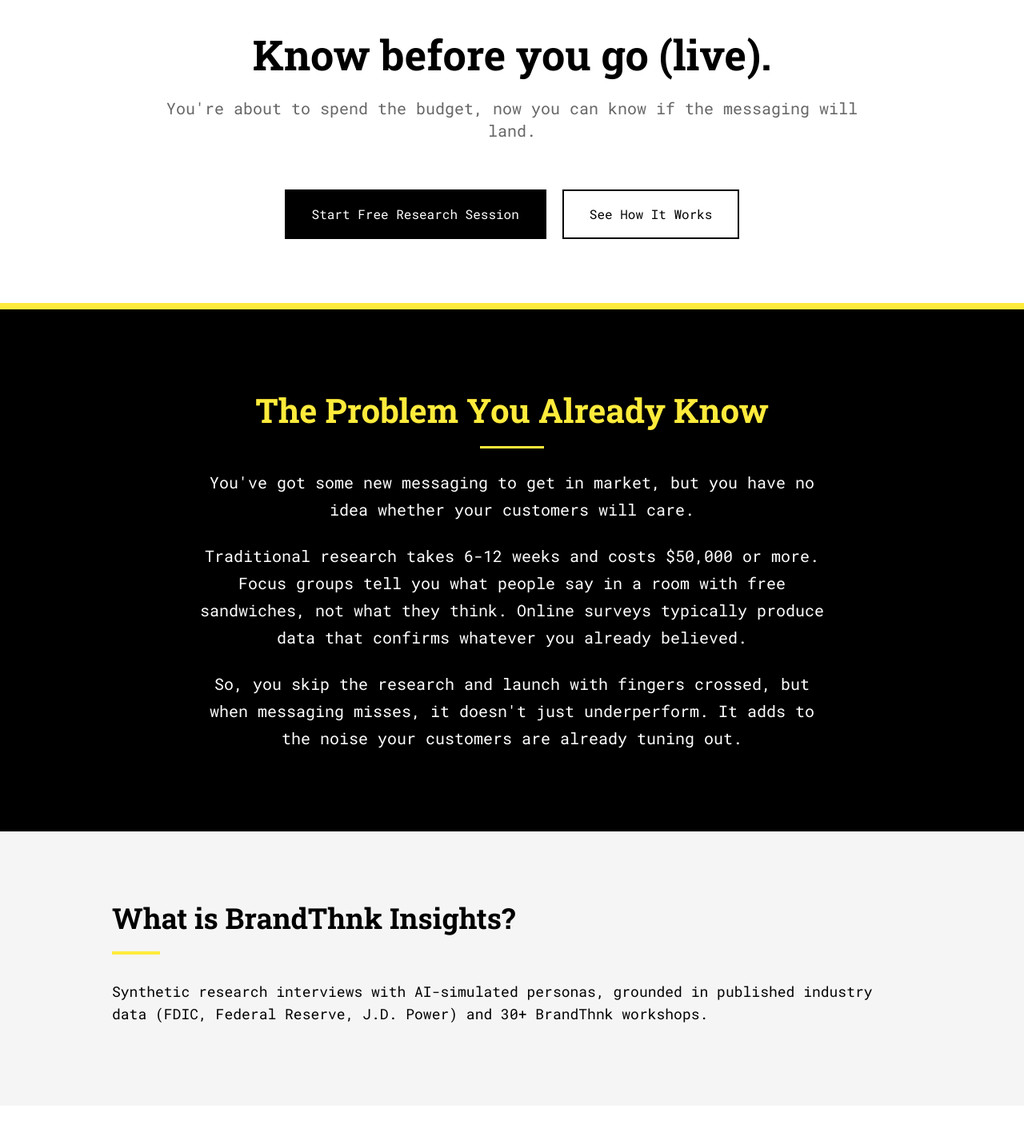
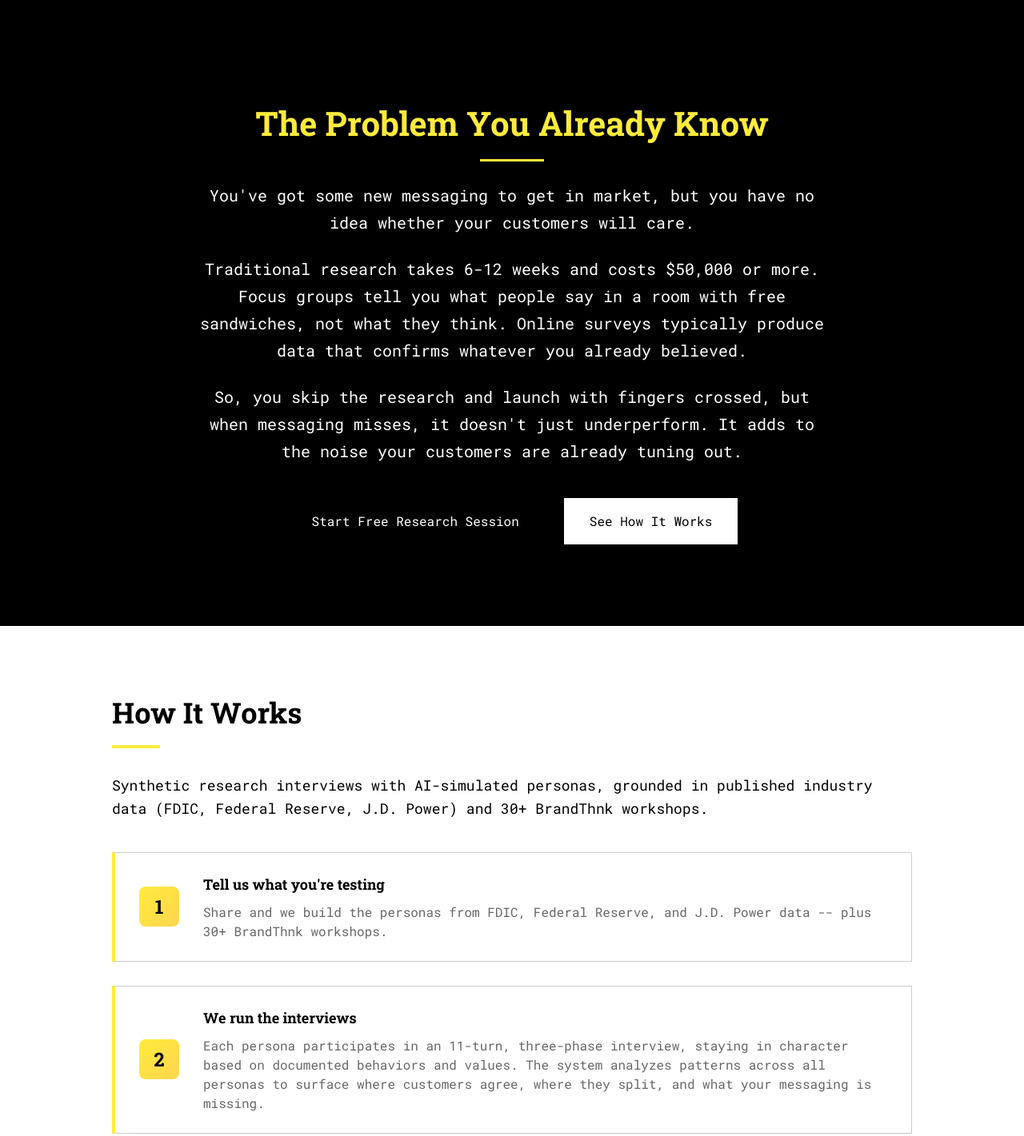
Before and after one commit to brand-thnk/brandthnk-website, a plain HTML site: page insights/index.html in a window 1280 px wide. Shown: the part 100-1521 px from the top of the page at 80% size. Drawn offline with Linux system fonts and the light colour scheme.

Commit message:
Restructure insights landing page layout and content
- Remove hero section, start with The Problem You Already Know
- Move CTA buttons after problem statement for better flow
- Remove What is BrandThnk Insights section, move description to How It Works
- Remove 'Get research results in minutes instead of months' line
- Update bottom CTA to 'Start Free Research Session'
- Adjust problem section padding as new opening section
- Fix alignment consistency across page sections

```diff
--- a/insights/index.html
+++ b/insights/index.html
@@ -195,8 +195,9 @@
   .problem-section {
     background: var(--black);
     color: var(--white);
-    padding: 100px 60px;
+    padding: 140px 60px 100px;
     position: relative;
+    margin-top: 80px;
   }
 
   .problem-section::before {
@@ -432,20 +433,8 @@
 </nav>
 
 
-<!-- HERO -->
-<div class="hero">
-  <div class="hero-content">
-    <h1>Know before you go (live).</h1>
-    <p>You're about to spend the budget, now you can know if the messaging will land.</p>
-    <div class="hero-cta">
-      <a href="/insights/run" class="btn btn-primary">Start Free Research Session</a>
-      <a href="#learn-more" class="btn btn-secondary">See How It Works</a>
-    </div>
-  </div>
-</div>
-
-<!-- THE PROBLEM - DISTINCT SECTION -->
-<section class="problem-section" id="learn-more">
+<!-- THE PROBLEM - FIRST SECTION -->
+<section class="problem-section">
   <div class="problem-container">
     <div class="problem-content">
       <h2 class="problem-title">The Problem You Already Know</h2>
@@ -454,24 +443,22 @@
         <p>Traditional research takes 6-12 weeks and costs $50,000 or more. Focus groups tell you what people say in a room with free sandwiches, not what they think. Online surveys typically produce data that confirms whatever you already believed.</p>
         <p>So, you skip the research and launch with fingers crossed, but when messaging misses, it doesn't just underperform. It adds to the noise your customers are already tuning out.</p>
       </div>
+      <div class="hero-cta" style="margin-top: 40px; justify-content: center;">
+        <a href="/insights/run" class="btn btn-primary">Start Free Research Session</a>
+        <a href="#how-it-works" class="btn btn-secondary">See How It Works</a>
+      </div>
     </div>
   </div>
 </section>
 
-<!-- THE SOLUTION -->
-<section class="section section-alt">
-  <div class="container">
-    <h2 class="section-title">What is BrandThnk Insights?</h2>
-    <div class="section-content">
-      <p>Synthetic research interviews with AI-simulated personas, grounded in published industry data (FDIC, Federal Reserve, J.D. Power) and 30+ BrandThnk workshops.</p>
-    </div>
-  </div>
-</section>
 
 <!-- HOW IT WORKS -->
 <section class="section" id="how-it-works">
   <div class="container">
     <h2 class="section-title">How It Works</h2>
+    <div class="section-content" style="margin-bottom: 40px;">
+      <p>Synthetic research interviews with AI-simulated personas, grounded in published industry data (FDIC, Federal Reserve, J.D. Power) and 30+ BrandThnk workshops.</p>
+    </div>
     <div class="process-flow">
       <div class="flow-step">
         <div class="flow-icon">1</div>
@@ -507,8 +494,7 @@
 <section class="section section-alt">
   <div class="container" style="text-align: center;">
     <h2 class="section-title">Ready to test your ideas?</h2>
-    <p style="font-size: 20px; margin-bottom: 30px; color: var(--gray);">Get research results in minutes instead of months.</p>
-    <a href="/insights/run" class="btn btn-primary">Run A Free Session</a>
+    <a href="/insights/run" class="btn btn-primary">Start Free Research Session</a>
   </div>
 </section>
 
```
